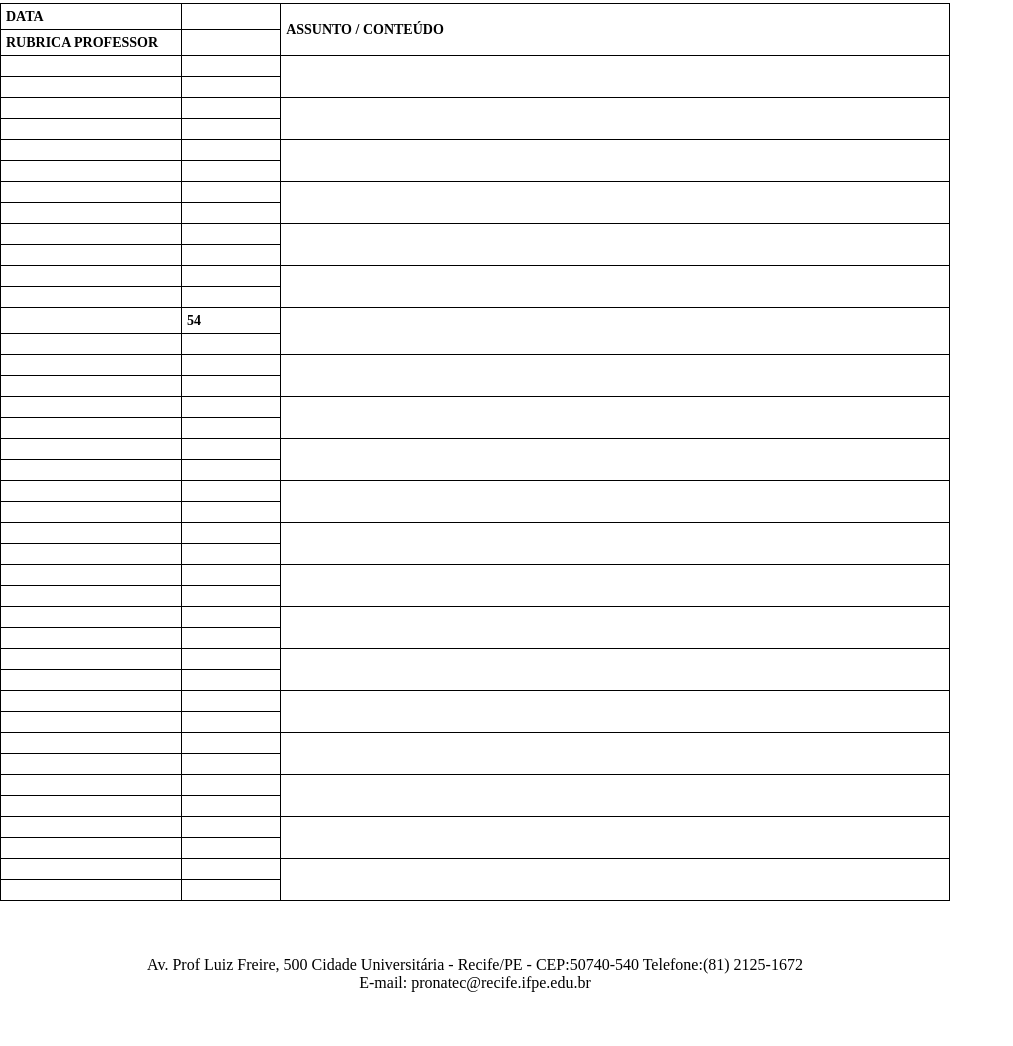
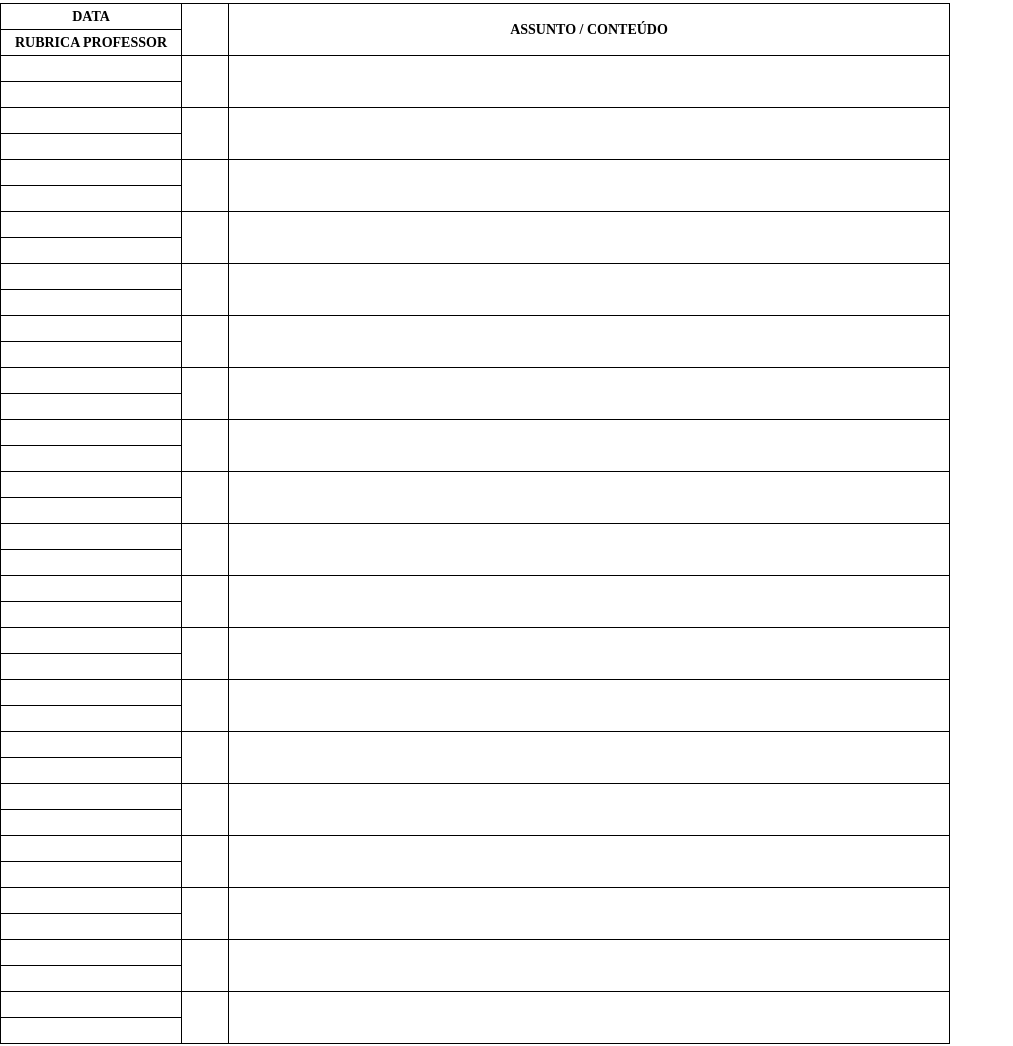
Before and after one commit to klebson09/Sist_Pronatec, a plain HTML site: page public_html/registroAtividades.html in a window 1280 px wide. Shown: the part 190-1236 px from the top of the page, without its empty margins (0-1013 px from the left). Before the commit the page ends 1182 px from the top, so only its background shows below. Drawn offline with Linux system fonts and the light colour scheme.

Commit message:
6-comit FINALIZADO

```diff
--- a/public_html/registroAtividades.html
+++ b/public_html/registroAtividades.html
@@ -101,56 +101,17 @@
 				margin-top: 2%;
 				font-family: Times New Roman;
 				font-size: 12pt;
+            }
+            .textoCentro{
+                text-align: center;
+                font-weight: bold;
 
             }
-            .tabela2{
-                float: left;
-                padding: 25px;
-                width: 475px;
-                border: none;
-
-
-
+            .linhaInferior{
+                border-bottom: 0px #000 solid;
             }
-
-
-
-
-            #dataCentro{
-                text-align: center;
-            }
-            .tabela3{
-                border-style: solid;
-                border-width: 2px;
-                width: 475px;
-
-
-            }
-
-
-
-            .celulaFixa{
-                width: 80px;
-                margin: 0px;
-
-
-            }
-            #row{
-                border-bottom-style: solid;
-                border-width: 2px;
-            }
-            .divisaTabela{
-                width: 3px;
-                border-top: none;
-                border-bottom: none;
-                border-right: none;
-
-            }
-
-            .espacoTD
-            {
-              height:16px;
-
+            .linhaInferior2{
+                border-bottom: 1px #000 solid;
             }
 
         </style>
@@ -180,210 +141,203 @@
 
         <table border="1" style="width:100%">
             <tr>
-                <td>DATA</td>
-                <td></td>
-                <td rowspan="2">ASSUNTO / CONTEÚDO</td>
+                <td class="textoCentro">DATA</td>
+                <td class="linhaInferior"></td>
+                <td class="textoCentro" rowspan="2">ASSUNTO / CONTEÚDO</td>
             </tr>
             <tr>
-                <td>RUBRICA PROFESSOR</td>
+                <td class="textoCentro">RUBRICA PROFESSOR</td>
             </tr>
             <!--  ***************************************  -->
 
             <tr>
-                <td height="10" width=170></td>
-                <td></td>
-                <td height="10" rowspan="2"></td>
+                <td height="15" width=170></td>
+                <td class="linhaInferior"></td>
+                <td height="15" rowspan="2"></td>
             </tr>
             <tr>
-                <td height="10"></td>
+                <td height="15"></td>
             </tr>
             <!--            ------------------------------------->
              <tr>
-                <td height="10" width=170></td>
-                <td></td>
-                <td height="10" rowspan="2"></td>
+                <td height="15" width=170></td>
+                <td class="linhaInferior"></td>
+                <td height="15" rowspan="2"></td>
             </tr>
             <tr>
-                <td height="10"></td>
+                <td height="15"></td>
             </tr>
             <!--            ------------------------------------->
+
               <tr>
-            <td height="10" width=170></td>
-            <td></td>
-            <td height="10" rowspan="2"></td>
+                <td height="15" width=170></td>
+                <td class="linhaInferior"></td>
+                <td height="15" rowspan="2"></td>
             </tr>
             <tr>
-            <td height="10"></td>
+                <td height="15"></td>
             </tr>
             <!--            ------------------------------------->
+
               <tr>
-        <td height="10" width=170></td>
-        <td></td>
-        <td height="10" rowspan="2"></td>
+                <td height="15" width=170></td>
+                <td class="linhaInferior"></td>
+                <td height="15" rowspan="2"></td>
             </tr>
             <tr>
-        <td height="10"></td>
+                <td height="15"></td>
             </tr>
             <!--            ------------------------------------->
+
               <tr>
-        <td height="10" width=170></td>
-        <td></td>
-        <td height="10" rowspan="2"></td>
+                <td height="15" width=170></td>
+                <td class="linhaInferior"></td>
+                <td height="15" rowspan="2"></td>
             </tr>
             <tr>
-        <td height="10"></td>
+                <td height="15"></td>
             </tr>
             <!--            ------------------------------------->
+
               <tr>
-        <td height="10" width=170></td>
-        <td></td>
-        <td height="10" rowspan="2"></td>
+                <td height="15" width=170></td>
+                <td class="linhaInferior"></td>
+                <td height="15" rowspan="2"></td>
             </tr>
             <tr>
-        <td height="10"></td>
+                <td height="15"></td>
             </tr>
+            <!--            ------------------------------------->
 
-    <!--            ------------------------------------->
               <tr>
-                <td height="10" width=170></td>
-                <td>54</td>
-                <td height="10" rowspan="2"></td>
+                <td height="15" width=170></td>
+                <td class="linhaInferior"></td>
+                <td height="15" rowspan="2"></td>
             </tr>
             <tr>
-                <td height="10"></td>
+                <td height="15"></td>
             </tr>
+            <!--            ------------------------------------->
 
-
-<!--            ------------------------------------->
               <tr>
-                <td height="10" width=170></td>
-                <td></td>
-                <td height="10" rowspan="2"></td>
+                <td height="15" width=170></td>
+                <td class="linhaInferior"></td>
+                <td height="15" rowspan="2"></td>
             </tr>
             <tr>
-                <td height="10"></td>
+                <td height="15"></td>
             </tr>
+            <!--            ------------------------------------->
 
-
-<!--            ------------------------------------->
               <tr>
-                <td height="10" width=170></td>
-                <td></td>
-                <td height="10" rowspan="2"></td>
+                <td height="15" width=170></td>
+                <td class="linhaInferior"></td>
+                <td height="15" rowspan="2"></td>
             </tr>
             <tr>
-                <td height="10"></td>
+                <td height="15"></td>
             </tr>
+            <!--            ------------------------------------->
 
-
-<!--            ------------------------------------->
               <tr>
-                <td height="10" width=170></td>
-                <td></td>
-                <td height="10" rowspan="2"></td>
+                <td height="15" width=170></td>
+                <td class="linhaInferior"></td>
+                <td height="15" rowspan="2"></td>
             </tr>
             <tr>
-                <td height="10"></td>
+                <td height="15"></td>
             </tr>
-
-                        <!--  ***************************************  -->
+            <!--            ------------------------------------->
 
               <tr>
-                <td height="10" width=170></td>
-                <td></td>
-                <td height="10" rowspan="2"></td>
+                <td height="15" width=170></td>
+                <td class="linhaInferior"></td>
+                <td height="15" rowspan="2"></td>
             </tr>
             <tr>
-                <td height="10"></td>
+                <td height="15"></td>
             </tr>
             <!--            ------------------------------------->
+
               <tr>
-                <td height="10" width=170></td>
-                <td></td>
-                <td height="10" rowspan="2"></td>
+                <td height="15" width=170></td>
+                <td class="linhaInferior"></td>
+                <td height="15" rowspan="2"></td>
             </tr>
             <tr>
-                <td height="10"></td>
+                <td height="15"></td>
             </tr>
             <!--            ------------------------------------->
+
               <tr>
-            <td height="10" width=170></td>
-            <td></td>
-            <td height="10" rowspan="2"></td>
+                <td height="15" width=170></td>
+                <td class="linhaInferior"></td>
+                <td height="15" rowspan="2"></td>
             </tr>
             <tr>
-            <td height="10"></td>
+                <td height="15"></td>
             </tr>
             <!--            ------------------------------------->
+
               <tr>
-        <td height="10" width=170></td>
-        <td></td>
-        <td height="10" rowspan="2"></td>
+                <td height="15" width=170></td>
+                <td class="linhaInferior"></td>
+                <td height="15" rowspan="2"></td>
             </tr>
             <tr>
-        <td height="10"></td>
+                <td height="15"></td>
             </tr>
             <!--            ------------------------------------->
+
               <tr>
-        <td height="10" width=170></td>
-        <td></td>
-        <td height="10" rowspan="2"></td>
+                <td height="15" width=170></td>
+                <td class="linhaInferior"></td>
+                <td height="15" rowspan="2"></td>
             </tr>
             <tr>
-        <td height="10"></td>
+                <td height="15"></td>
             </tr>
             <!--            ------------------------------------->
+
               <tr>
-        <td height="10" width=170></td>
-        <td></td>
-        <td height="10" rowspan="2"></td>
+                <td height="15" width=170></td>
+                <td class="linhaInferior"></td>
+                <td height="15" rowspan="2"></td>
             </tr>
             <tr>
-        <td height="10"></td>
+                <td height="15"></td>
             </tr>
+            <!--            ------------------------------------->
 
-    <!--            ------------------------------------->
               <tr>
-                <td height="10" width=170></td>
-                <td></td>
-                <td height="10" rowspan="2"></td>
+                <td height="15" width=170></td>
+                <td class="linhaInferior"></td>
+                <td height="15" rowspan="2"></td>
             </tr>
             <tr>
-                <td height="10"></td>
+                <td height="15"></td>
             </tr>
+            <!--            ------------------------------------->
 
-
-<!--            ------------------------------------->
               <tr>
-                <td height="10" width=170></td>
-                <td></td>
-                <td height="10" rowspan="2"></td>
+                <td height="15" width=170></td>
+                <td class="linhaInferior"></td>
+                <td height="15" rowspan="2"></td>
             </tr>
             <tr>
-                <td height="10"></td>
+                <td height="15"></td>
             </tr>
+            <!--            ------------------------------------->
 
-
+              <tr>
+                <td height="15" width=170></td>
+                <td class="linhaInferior"></td>
+                <td  height="15" rowspan="2"></td>
+            </tr>
+            <tr style="border-bottom: 1px #000 solid;">
+                <td  height="15"></td>
+            </tr>
             <!--            ------------------------------------->
-<tr>
-                <td height="10" width=170></td>
-                <td></td>
-                <td height="10" rowspan="2"></td>
-            </tr>
-            <tr>
-                <td height="10"></td>
-            </tr>
-
-
-<!--            ------------------------------------->
-<tr>
-                <td height="10" width=170></td>
-                <td></td>
-                <td height="10" rowspan="2"></td>
-            </tr>
-            <tr>
-                <td height="10"></td>
-            </tr>
     </table>
 
 <br>
```
Lines whose indentation alone changed are shown as unchanged.
